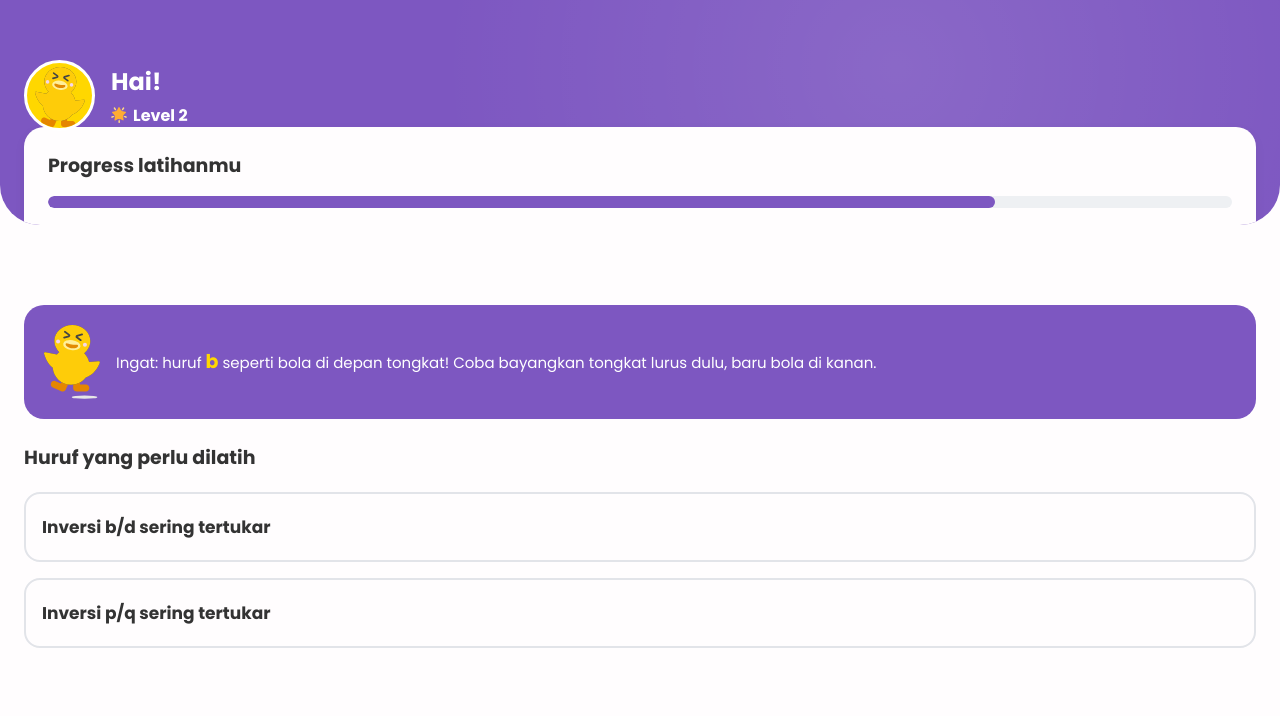
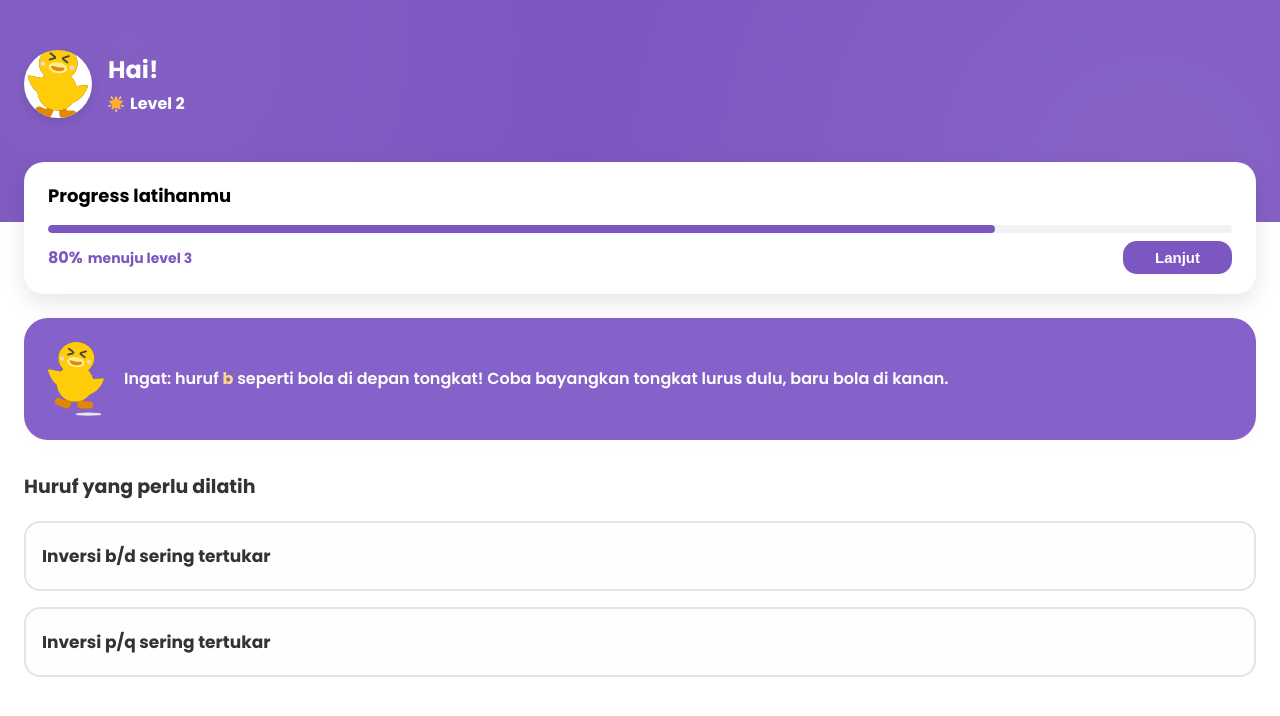
Before and after one commit to athallacode/ARCANA, a Next.js app in the folder FE/: page /latihan in a window 1280 px wide. Shown: the top 716 px of the page. Built offline with nearby package versions, Linux system fonts and the light colour scheme.

Commit message:
fix: home screen layout

```diff
--- a/FE/pages/latihan.tsx
+++ b/FE/pages/latihan.tsx
@@ -2,16 +2,16 @@ import Head from 'next/head';
 import { useRouter } from 'next/router';
 import styles from '../styles/Latihan.module.css';
 
-// SVG component for glowing star
+// componenet svg for glowing star
 const GlowingStar = () => (
   <svg width="16" height="16" viewBox="0 0 16 16" fill="none" xmlns="http://www.w3.org/2000/svg">
     <g clipPath="url(#clip0_13_24853)">
-      <path d="M12.8176 7.83914C12.3789 8.30314 12.0918 9.20225 12.1785 9.83603L12.5749 12.6987C12.6625 13.3329 12.2634 13.6262 11.6878 13.3516L9.08738 12.1089C8.51182 11.8334 7.57271 11.8374 6.99849 12.1169L4.40916 13.38C3.83538 13.6596 3.43449 13.3685 3.51716 12.7347L3.89182 9.86847C3.97449 9.23425 3.68071 8.3378 3.23849 7.87691L1.24116 5.79336C0.79849 5.33247 0.950046 4.85914 1.57671 4.74225L4.40782 4.21425C5.03449 4.09736 5.79271 3.53958 6.0936 2.97469L7.4496 0.424913C7.7496 -0.139976 8.24471 -0.141309 8.54871 0.420913L9.92427 2.96002C10.2292 3.52225 10.9909 4.07425 11.6194 4.1858L14.454 4.69291C15.0816 4.80491 15.2367 5.27691 14.798 5.74136L12.8176 7.83914Z" fill="#FFAC33"/>
-      <path d="M4.34787 0.969352C4.80254 1.59735 5.43498 3.15469 5.11098 3.39024C4.78742 3.62624 3.50787 2.54135 3.0532 1.91335C2.59853 1.28535 2.63765 0.727574 2.99498 0.46713C3.35231 0.206241 3.89276 0.341796 4.34787 0.969352ZM12.947 1.91335C12.4928 2.54135 11.2132 3.62669 10.8888 3.3898C10.5648 3.15424 11.1976 1.59735 11.6528 0.969796C12.1074 0.341352 12.6474 0.205796 13.0052 0.46713C13.3621 0.727574 13.4008 1.28535 12.947 1.91335ZM7.38876 14.796C7.38831 14.02 7.78787 12.3867 8.1892 12.3867C8.58787 12.3867 8.98831 14.02 8.98787 14.7956C8.98787 15.572 8.63053 16.0009 8.18787 16C7.74609 16.0009 7.38876 15.5725 7.38876 14.796ZM14.5794 10.6796C13.8439 10.44 12.4203 9.5538 12.5443 9.17069C12.6674 8.78935 14.3385 8.91246 15.0732 9.15246C15.8088 9.39246 16.1048 9.8658 15.9679 10.2885C15.831 10.7107 15.315 10.9196 14.5794 10.6796ZM0.925646 9.15291C1.6612 8.91291 3.33187 8.7898 3.45631 9.17246C3.57898 9.55335 2.15498 10.4409 1.42031 10.68C0.685202 10.92 0.167868 10.7111 0.0323126 10.2889C-0.104576 9.86668 0.189646 9.39335 0.925646 9.15291Z" fill="#FFD983"/>
+      <path d="M12.8176 7.83914C12.3789 8.30314 12.0918 9.20225 12.1785 9.83603L12.5749 12.6987C12.6625 13.3329 12.2634 13.6262 11.6878 13.3516L9.08738 12.1089C8.51182 11.8334 7.57271 11.8374 6.99849 12.1169L4.40916 13.38C3.83538 13.6596 3.43449 13.3685 3.51716 12.7347L3.89182 9.86847C3.97449 9.23425 3.68071 8.3378 3.23849 7.87691L1.24116 5.79336C0.79849 5.33247 0.950046 4.85914 1.57671 4.74225L4.40782 4.21425C5.03449 4.09736 5.79271 3.53958 6.0936 2.97469L7.4496 0.424913C7.7496 -0.139976 8.24471 -0.141309 8.54871 0.420913L9.92427 2.96002C10.2292 3.52225 10.9909 4.07425 11.6194 4.1858L14.454 4.69291C15.0816 4.80491 15.2367 5.27691 14.798 5.74136L12.8176 7.83914Z" fill="#FFAC33" />
+      <path d="M4.34787 0.969352C4.80254 1.59735 5.43498 3.15469 5.11098 3.39024C4.78742 3.62624 3.50787 2.54135 3.0532 1.91335C2.59853 1.28535 2.63765 0.727574 2.99498 0.46713C3.35231 0.206241 3.89276 0.341796 4.34787 0.969352ZM12.947 1.91335C12.4928 2.54135 11.2132 3.62669 10.8888 3.3898C10.5648 3.15424 11.1976 1.59735 11.6528 0.969796C12.1074 0.341352 12.6474 0.205796 13.0052 0.46713C13.3621 0.727574 13.4008 1.28535 12.947 1.91335ZM7.38876 14.796C7.38831 14.02 7.78787 12.3867 8.1892 12.3867C8.58787 12.3867 8.98831 14.02 8.98787 14.7956C8.98787 15.572 8.63053 16.0009 8.18787 16C7.74609 16.0009 7.38876 15.5725 7.38876 14.796ZM14.5794 10.6796C13.8439 10.44 12.4203 9.5538 12.5443 9.17069C12.6674 8.78935 14.3385 8.91246 15.0732 9.15246C15.8088 9.39246 16.1048 9.8658 15.9679 10.2885C15.831 10.7107 15.315 10.9196 14.5794 10.6796ZM0.925646 9.15291C1.6612 8.91291 3.33187 8.7898 3.45631 9.17246C3.57898 9.55335 2.15498 10.4409 1.42031 10.68C0.685202 10.92 0.167868 10.7111 0.0323126 10.2889C-0.104576 9.86668 0.189646 9.39335 0.925646 9.15291Z" fill="#FFD983" />
     </g>
     <defs>
       <clipPath id="clip0_13_24853">
-        <rect width="16" height="16" fill="white"/>
+        <rect width="16" height="16" fill="white" />
       </clipPath>
     </defs>
   </svg>
@@ -21,8 +21,7 @@ export default function Latihan() {
   const router = useRouter();
 
   const handleLanjut = () => {
-    // Navigation for the next exercise/module
-    alert("Melanjutkan latihan...");
+    alert("Melanjutkan latihan..."); // navigation mockup
   };
 
   return (
@@ -31,8 +30,9 @@ export default function Latihan() {
         <title>Latihan - Arcana</title>
       </Head>
 
-      {/* Top Purple Section */}
+      {/* otp purple section with status bar spacer */}
       <div className={styles.topSection}>
+        <div style={{ height: '30px' }}></div> {/* Status bar spacer */}
         <div className={styles.header}>
           <div className={styles.avatar}>
             <img src="/assets/duck.svg" alt="User Avatar" className={styles.avatarImg} />
@@ -45,26 +45,24 @@ export default function Latihan() {
             </div>
           </div>
         </div>
+      </div>
 
-        {/* Progress Card floating over the boundary */}
+      {/* bottom white section card */}
+      <div className={styles.bottomSection}>
         <div className={styles.progressCard}>
           <h2 className={styles.progressTitle}>Progress latihanmu</h2>
           <div className={styles.progressTrack}>
             <div className={styles.progressFill} style={{ width: '80%' }}></div>
           </div>
           <div className={styles.progressActionRow}>
-            <span className={styles.progressSubtitle}><strong>80%</strong> menuju level 3</span>
+            <span className={styles.progressSubtitle}>
+              <strong className={styles.percentText}>80%</strong> menuju level 3
+            </span>
             <button className={styles.lanjutButton} onClick={handleLanjut}>
               Lanjut
             </button>
           </div>
         </div>
-      </div>
-
-      {/* Bottom White Section */}
-      <div className={styles.bottomSection}>
-        {/* Spacer for the overlapping card */}
-        <div className={styles.spacer}></div>
 
         <div className={styles.tipCard}>
           <img src="/assets/duck.svg" alt="Tip Mascot" className={styles.tipMascot} />
@@ -85,6 +83,6 @@ export default function Latihan() {
           </div>
         </div>
       </div>
-    </div>
+    </div >
   );
 }
--- a/FE/styles/Latihan.module.css
+++ b/FE/styles/Latihan.module.css
@@ -2,31 +2,24 @@
   min-height: 100vh;
   display: flex;
   flex-direction: column;
-  background: #FFFDFE;
+  background: #ffffff;
   position: relative;
-  overflow: hidden;
+  overflow-x: hidden;
+  font-family: var(--font-poppins), 'Poppins', sans-serif;
 }
 
 .topSection {
   background: #7D57C1;
-  padding: 60px 24px 70px 24px;
+  background-image:
+    radial-gradient(circle at 10% 20%, rgba(255, 255, 255, 0.05) 0%, transparent 40%),
+    radial-gradient(circle at 90% 80%, rgba(255, 255, 255, 0.08) 0%, transparent 50%);
+  padding: 20px 24px 80px 24px;
   position: relative;
   z-index: 10;
-  border-bottom-left-radius: 40px;
-  border-bottom-right-radius: 40px;
-  overflow: hidden;
+  display: flex;
+  flex-direction: column;
 }
 
-.topSection::before {
-  content: '';
-  position: absolute;
-  top: 0;
-  left: 0;
-  right: 0;
-  bottom: 0;
-  background: radial-gradient(circle at 70% 30%, rgba(255,255,255,0.1) 0%, transparent 50%);
-  pointer-events: none;
-}
 
 .header {
   display: flex;
@@ -36,23 +29,24 @@
 }
 
 .avatar {
-  width: 65px;
-  height: 65px;
-  background-color: #FFD700;
-  border-radius: 65px;
+  width: 68px;
+  height: 68px;
+  background-color: #ffffff;
+  border-radius: 50%;
   display: flex;
   justify-content: center;
   align-items: center;
   overflow: hidden;
-  border: 3px solid #ffffff;
+  box-shadow: 0 4px 10px rgba(0, 0, 0, 0.1);
   position: relative;
-  z-index: 2;
+  flex-shrink: 0;
 }
 
 .avatarImg {
-  width: 50px;
+  width: 60px;
   height: auto;
-  margin-top: 10px;
+  object-fit: contain;
+  margin-top: 4px;
 }
 
 .greetingInfo {
@@ -86,23 +80,23 @@
 }
 
 .progressCard {
-  background: #FFFDFE;
+  background: #ffffff;
   border-radius: 20px;
-  padding: 24px;
-  box-shadow: 0 4px 12px rgba(0, 0, 0, 0.05);
-  position: absolute;
-  left: 24px;
-  right: 24px;
-  bottom: -60px; /* Overlaps bottom section */
+  padding: 20px 24px;
+  box-shadow: 0 8px 24px rgba(0, 0, 0, 0.1);
+  margin-top: -60px;
+  margin-bottom: 24px;
   display: flex;
   flex-direction: column;
-  gap: 16px;
+  gap: 12px;
+  position: relative;
+  z-index: 20;
 }
 
 .progressTitle {
-  font-size: 19px;
-  color: #333333;
-  font-weight: bold;
+  font-size: 18px;
+  color: #000000;
+  font-weight: 800;
   margin: 0;
 }
 
@@ -115,70 +109,67 @@
 
 .progressTrack {
   width: 100%;
-  height: 12px;
-  background: #eef0f3;
-  border-radius: 10px;
+  height: 8px;
+  background: #F0F2F5;
+  border-radius: 100px;
   overflow: hidden;
-  margin-bottom: 6px;
+  margin-top: 4px;
 }
 
 .progressFill {
   height: 100%;
   background: #7D57C1;
-  border-radius: 10px;
+  border-radius: 100px;
 }
 
 .progressSubtitle {
-  font-size: 15px;
+  font-size: 14px;
   color: #7D57C1;
   margin: 0;
+  font-weight: 700;
 }
 
-.progressSubtitle strong {
+.percentText {
   font-weight: 800;
+  font-size: 16px;
+  margin-right: 2px;
 }
 
 .lanjutButton {
   background: #7D57C1;
-  border: 1px solid #5a3d91;
+  border: none;
   color: #ffffff;
   font-size: 15px;
-  font-weight: bold;
-  border-radius: 12px;
-  padding: 8px 24px;
-  box-shadow: 0 4px 0 #5a3d91;
+  font-weight: 700;
+  border-radius: 14px;
+  padding: 8px 32px;
   cursor: pointer;
-  transition: transform 0.1s, box-shadow 0.1s;
-  text-align: center;
+  transition: all 0.2s ease;
 }
 
 .lanjutButton:active {
-  transform: translateY(2px);
-  box-shadow: 0 2px 0 #5a3d91;
+  background: #6a49a8;
+  transform: scale(0.98);
 }
 
 .bottomSection {
   flex: 1;
-  background: #FFFDFE;
+  background: #ffffff;
   padding: 0 24px 60px 24px;
   display: flex;
   flex-direction: column;
   position: relative;
-  z-index: 5;
-}
-
-.spacer {
-  height: 80px; /* Push content down for floating card */
 }
 
 .tipCard {
-  background: #7D57C1;
-  border-radius: 20px;
-  padding: 20px;
+  background: #8462C9;
+  border-radius: 24px;
+  padding: 24px;
   display: flex;
   align-items: center;
-  gap: 16px;
-  margin-bottom: 24px;
+  gap: 20px;
+  margin-bottom: 32px;
+  box-shadow: 0 4px 15px rgba(0, 0, 0, 0.02);
 }
 
 .tipMascot {
@@ -189,15 +180,15 @@
 
 .tipText {
   color: #ffffff;
-  font-size: 15px;
-  line-height: 1.4;
+  font-size: 16px;
+  line-height: 1.5;
   margin: 0;
+  font-weight: 600;
 }
 
 .tipText strong {
-  font-size: 19px;
-  color: #FFD700;
   font-weight: 800;
+  color: #FFD983;
 }
 
 .exerciseListContainer {
```
